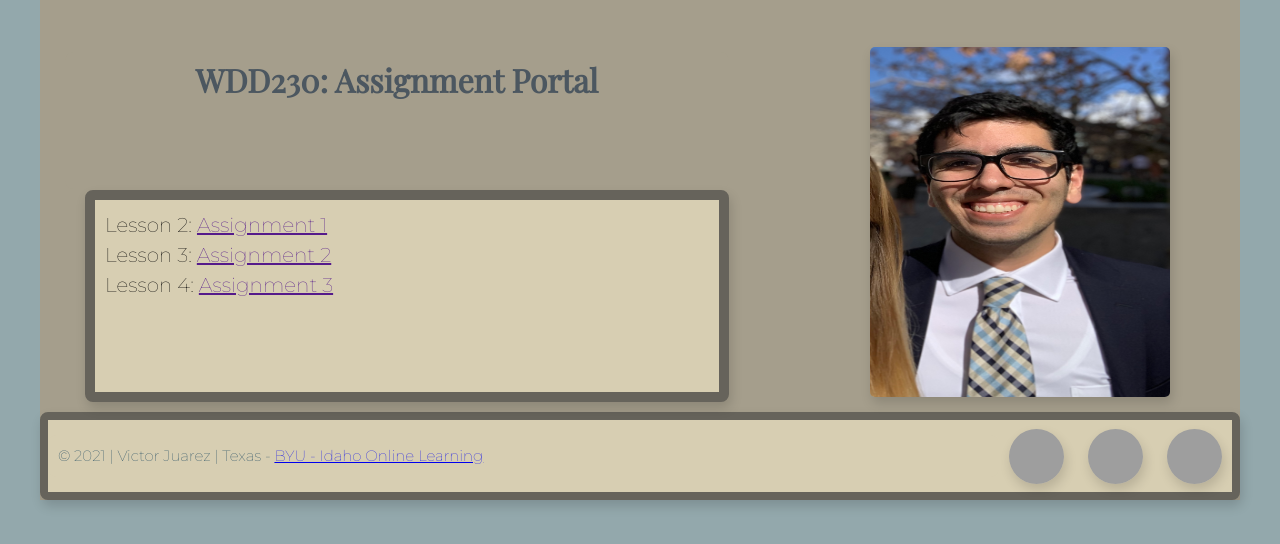
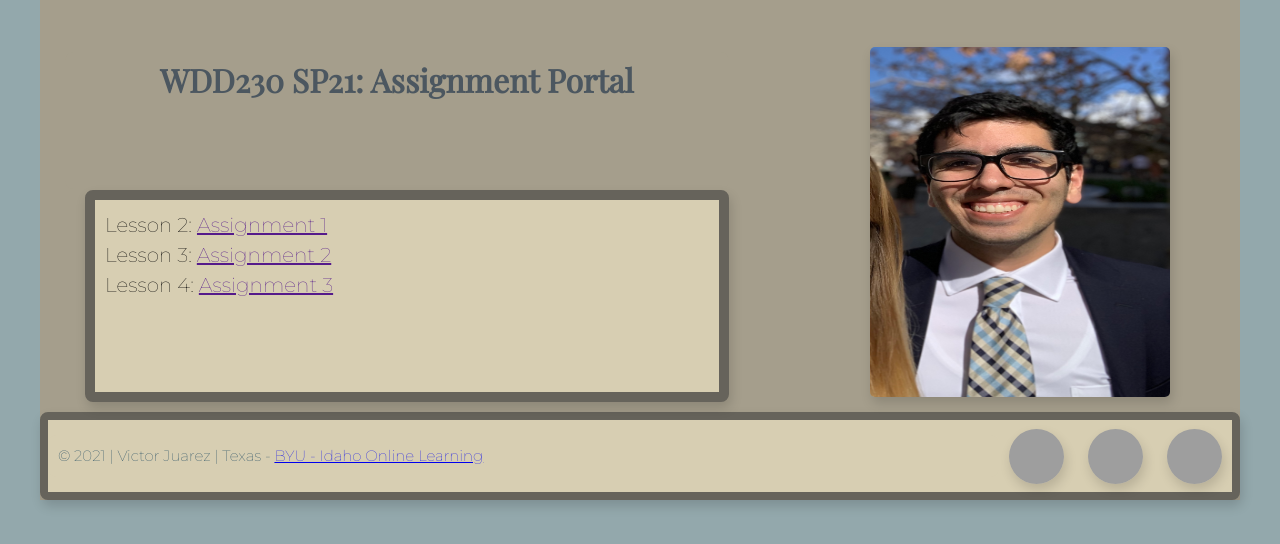
Before and after one commit to VIJuarez-CPA/Victor-JuarezW21.github.io, a plain HTML site: page Index.html in a window 1280 px wide. Shown: the part 134-678 px from the top of the page. Drawn offline with nearby package versions, Linux system fonts and the light colour scheme; grey boxes are pictures that could not be loaded.

Commit message:
initial commit

```diff
--- a/Index.html
+++ b/Index.html
@@ -29,7 +29,7 @@
   <div class="home-grid">
 
       <h2 class="home-headline-1">Victor Juarez</h2>
-      <h3 class="home-headline-1"> WDD230: Assignment Portal</h3>
+      <h3 class="home-headline-1"> WDD230 SP21: Assignment Portal</h3>
      <p class="home-paragraph-1">
        Lesson 2: <a class="Assignment Link" target="_blank" href=""> Assignment 1 </a> </br>
        Lesson 3: <a class="Assignment Link" target="_blank" href=""> Assignment 2 </a> </br>
```
